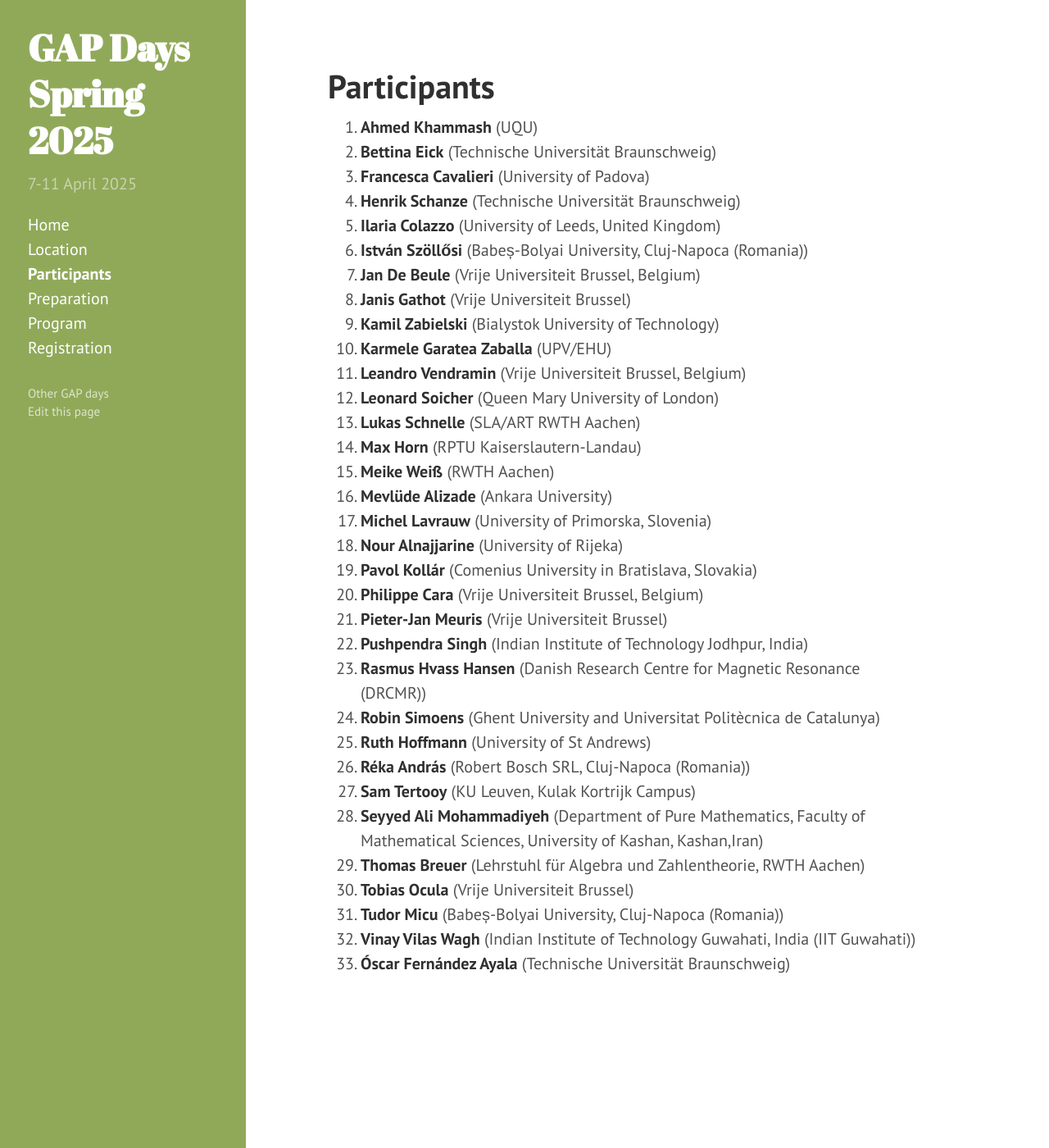
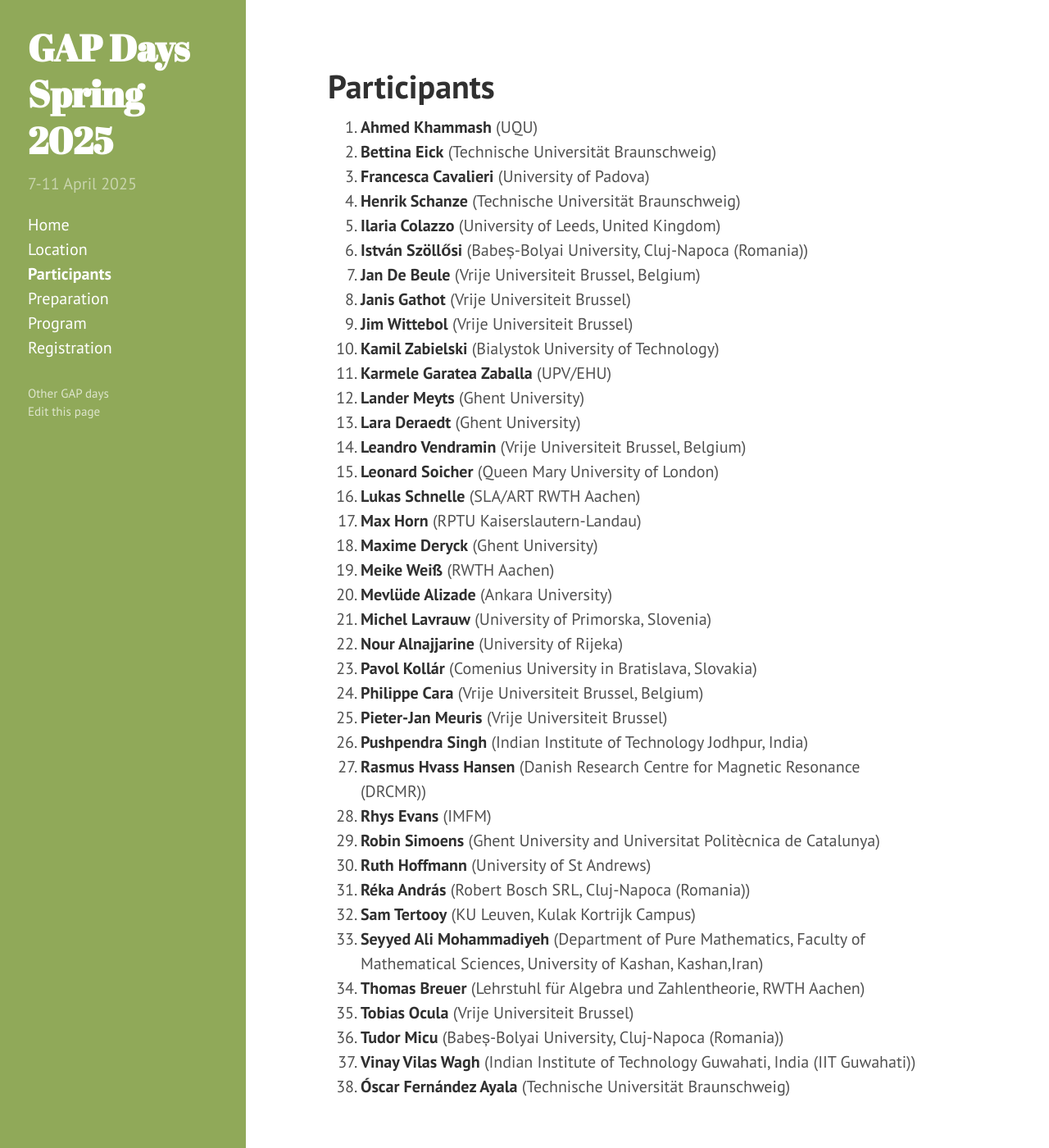
Before and after one commit to gapdays/gapdays2025-spring, a Jekyll site: the page built from participants.md, in a window 1280 px wide and 1400 px high. Shown: the whole window at 82% size. Built offline with Jekyll 4.4.1, drawn with Linux system fonts in a browser that asks for light colours.

Commit message:
updated list of participants

```diff
--- a/participants.md
+++ b/participants.md
@@ -35,6 +35,11 @@ participants:
   - {name: István Szöllősi, affiliation: "Babeș-Bolyai University, Cluj-Napoca (Romania)"}
   - {name: Réka András, affiliation: "Robert Bosch SRL, Cluj-Napoca (Romania)"}
   - {name: Mevlüde Alizade, affiliation: "Ankara University"}
+  - {name: Lara Deraedt, affiliation: "Ghent University"}
+  - {name: Rhys Evans, affiliation: "IMFM"}
+  - {name: Jim Wittebol, affiliation: "Vrije Universiteit Brussel"}
+  - {name: Maxime Deryck, affiliation: "Ghent University"}
+  - {name: Lander Meyts, affiliation: "Ghent University"}
 ---
 
 <ol>{% assign participants = page.participants | sort: "name" %}
```
